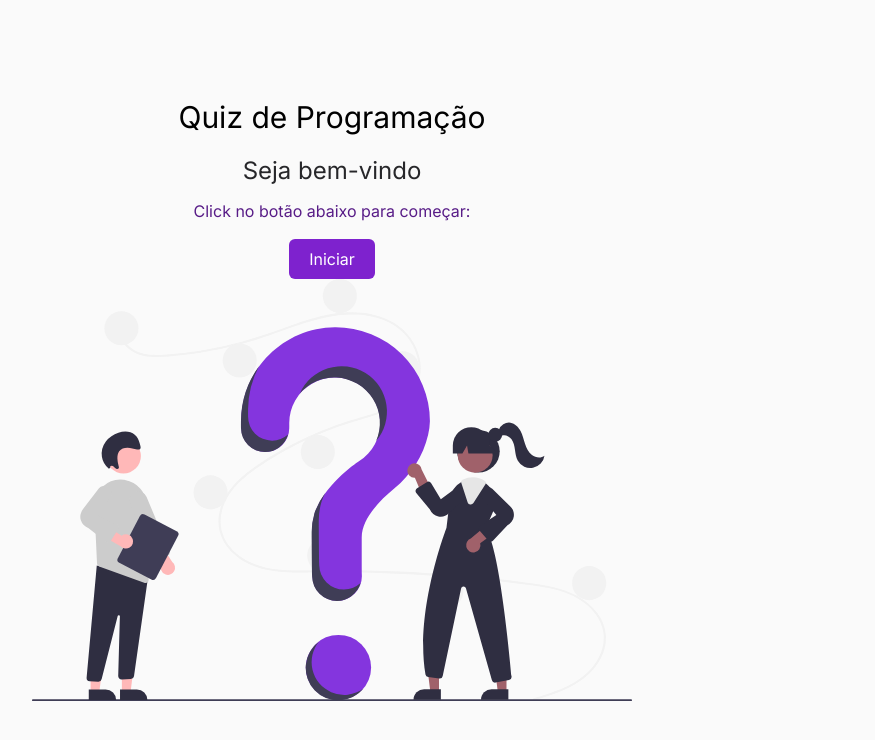
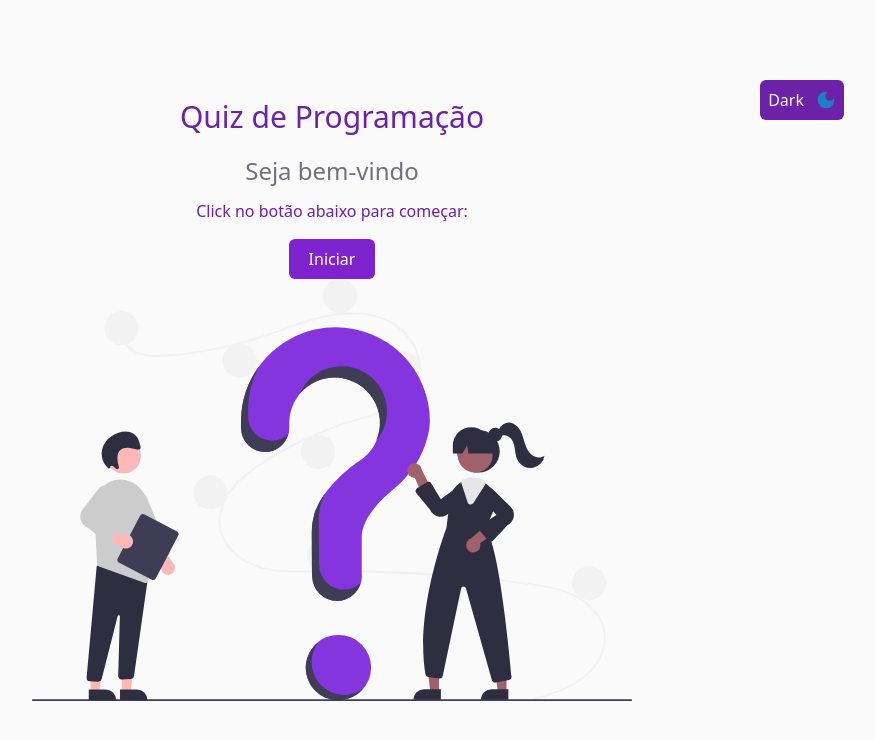
Before and after one commit to Jose-Caldas/Quiz-app, a Next.js app: page / in a window 1280 px wide. Shown: the top 740 px of the page, without its empty margins (308-1183 px from the left). Built offline with nearby package versions, Linux system fonts and the light colour scheme.

Commit message:
add toggle theme

```diff
--- a/src/app/globals.css
+++ b/src/app/globals.css
@@ -17,12 +17,20 @@ button {
   background-color: none;
 }
 
+.theme-dark {
+  --bg-color: #1c1c1c;
+  --text-color: #f2f2f2;
+}
+.theme-light {
+  --bg-color: #fafafa;
+  --text-color: rgb(147 51 234);
+}
 .container {
   @apply min-h-screen flex items-center justify-center flex-col p-5;
 }
 
 .title {
-  @apply text-purple-600 text-xl md:text-2xl mb-6;
+  @apply text-purple-600 text-sm sm:text-xl md:text-2xl mb-6;
 }
 
 .correct {
--- a/src/app/layout.tsx
+++ b/src/app/layout.tsx
@@ -2,6 +2,7 @@ import { QuizContextProvider } from '@/context/quizContext'
 import './globals.css'
 import type { Metadata } from 'next'
 import { Inter } from 'next/font/google'
+import { ThemeProvider } from '@/context/themeContext'
 
 const inter = Inter({ subsets: ['latin'] })
 
@@ -17,8 +18,10 @@ export default function RootLayout({
 }) {
   return (
     <html lang="en">
-      <body className={inter.className}>
-        <QuizContextProvider>{children}</QuizContextProvider>
+      <body className="bg-bgColor">
+        <QuizContextProvider>
+          <ThemeProvider>{children}</ThemeProvider>
+        </QuizContextProvider>
       </body>
     </html>
   )
--- a/src/app/page.tsx
+++ b/src/app/page.tsx
@@ -1,10 +1,12 @@
 import App from '@/components/App'
+import ToggleTheme from '@/components/ToggleTheme'
 import Welcome from '@/components/Welcome'
 
 export default function Home() {
   return (
     <main className="flex min-h-screen items-center justify-center">
       <App />
+      <ToggleTheme />
     </main>
   )
 }
--- a/src/components/Result.tsx
+++ b/src/components/Result.tsx
@@ -14,12 +14,12 @@ const Result = () => {
 
   return (
     <div className="container">
-      <h1 className="title mb-6">Game Over!</h1>
-      <p>
+      <h1 className="title mb-6">Resultado!</h1>
+      <p className="text-zinc-500">
         Pontuação:{' '}
         <span className="text-purple-800 font-bold">{state.score * 10}</span>
       </p>
-      <p>
+      <p className="text-zinc-500">
         Você acertou{' '}
         <span className="text-purple-800 font-bold">{state.score}</span> de
         {''}
--- /dev/null
+++ b/src/components/ToggleTheme.tsx
@@ -0,0 +1,31 @@
+'use client'
+import { ThemeContext } from '@/context/themeContext'
+import React, { useContext } from 'react'
+import Sun from '../img/sun.svg'
+import Moon from '../img/moon.svg'
+import Image from 'next/image'
+
+const ToggleTheme = () => {
+  const { theme, toggleTheme } = useContext(ThemeContext)
+  return (
+    <button
+      onClick={toggleTheme}
+      className="absolute top-4 right-7 md:top-[10%] md:right-[10%] bg-purple-800 rounded-md hover:bg-purple-600 transition-all p-2"
+      title="Mudar tema"
+    >
+      {theme === 'dark' ? (
+        <div className="flex gap-2 sm:gap-3 items-center text-zinc-100">
+          <span className="text-sm md:text-base">Light</span>
+          <Image src={Sun} alt="Sun Icon" width={20} height={20} />
+        </div>
+      ) : (
+        <div className="flex gap-2 sm:gap-3 items-center text-zinc-100">
+          <span className="text-sm md:text-base">Dark</span>
+          <Image src={Moon} alt="Moon Icon" width={20} height={20} />
+        </div>
+      )}
+    </button>
+  )
+}
+
+export default ToggleTheme
--- a/src/components/Welcome.tsx
+++ b/src/components/Welcome.tsx
@@ -10,9 +10,11 @@ function Welcome() {
 
   return (
     <div className="flex flex-col items-center justify-center p-5">
-      <h1 className="md:text-3xl text-2xl mb-5">Quiz de Programação</h1>
-      <h2 className="md:text-2xl text-xl mb-3 text-zinc-800">Seja bem-vindo</h2>
-      <p className="mb-4 md:text-base text-sm text-purple-900">
+      <h1 className="md:text-3xl text-2xl mb-5 text-purple-800">
+        Quiz de Programação
+      </h1>
+      <h2 className="md:text-2xl text-xl mb-3 text-zinc-500">Seja bem-vindo</h2>
+      <p className="mb-4 md:text-base text-sm text-purple-800">
         Click no botão abaixo para começar:
       </p>
       <button
--- /dev/null
+++ b/src/context/themeContext.tsx
@@ -0,0 +1,49 @@
+'use client'
+import React, { useState, createContext, useEffect } from 'react'
+
+type Theme = 'light' | 'dark'
+type ThemeContext = { theme: Theme; toggleTheme?: () => void }
+
+export const ThemeContext = createContext<ThemeContext>({} as ThemeContext)
+
+interface Props {
+  children: React.ReactNode
+}
+
+export const ThemeProvider: React.FC<Props> = ({ children }: Props) => {
+  const [theme, setTheme] = useState<Theme>('light')
+  const toggleTheme = () => {
+    setTheme((prev) => (prev === 'light' ? 'dark' : 'light'))
+
+    document.documentElement.className = ''
+    document.documentElement.classList.add(`theme-${theme}`)
+  }
+
+  useEffect(() => {
+    const usePreference =
+      !!window.matchMedia &&
+      window.matchMedia('prefer-color-scheme: dark').matches
+
+    const mode: Theme =
+      (window.localStorage.getItem('theme') as Theme) ||
+      (usePreference ? 'dark' : 'light')
+
+    setTheme(mode)
+
+    document.documentElement.className = ''
+    document.documentElement.classList.add(`theme-${theme}`)
+    // eslint-disable-next-line react-hooks/exhaustive-deps
+  }, [])
+
+  useEffect(() => {
+    window.localStorage.setItem('theme', theme)
+    document.documentElement.className = ''
+    document.documentElement.classList.add(`theme-${theme}`)
+  }, [theme])
+
+  return (
+    <ThemeContext.Provider value={{ theme, toggleTheme }}>
+      {children}
+    </ThemeContext.Provider>
+  )
+}
--- a/tailwind.config.js
+++ b/tailwind.config.js
@@ -6,7 +6,12 @@ module.exports = {
     './src/app/**/*.{js,ts,jsx,tsx,mdx}',
   ],
   theme: {
-    extend: {},
+    extend: {
+      backgroundColor: {
+        bgColor: 'var(--bg-color)',
+        textColor: 'var(--text-color)',
+      },
+    },
   },
   plugins: [],
 }
```
Also changed, not shown: src/img/moon.svg (added), src/img/sun.svg (added).
